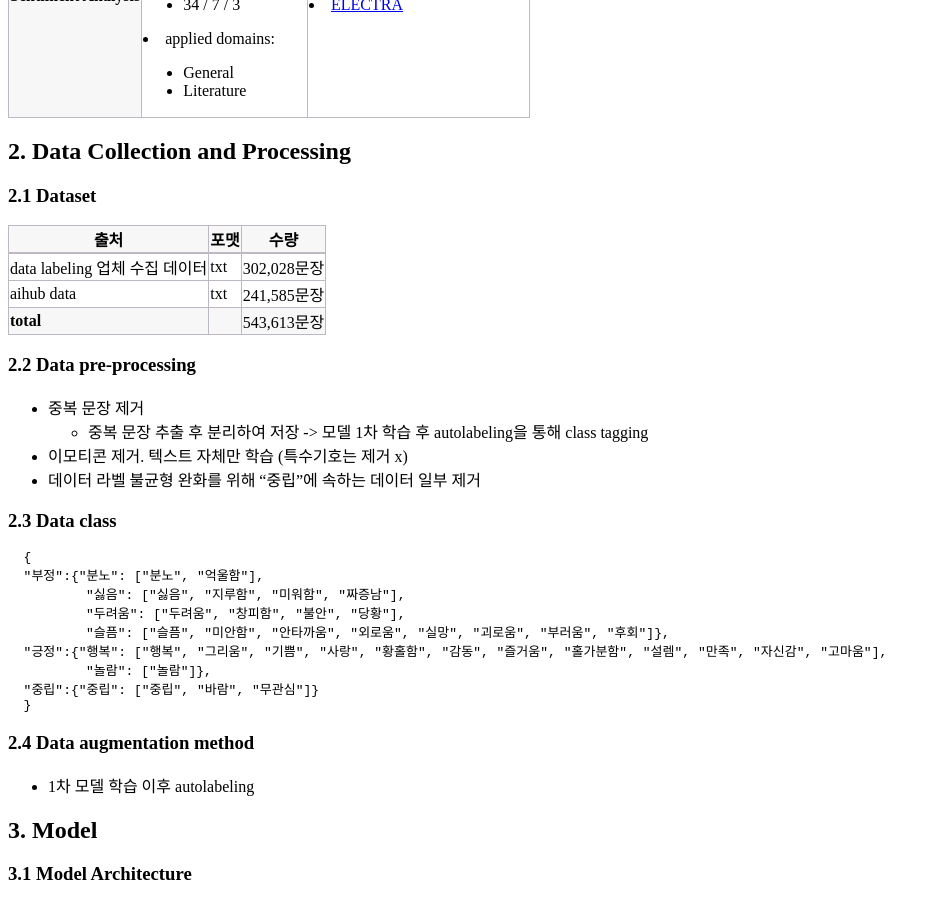
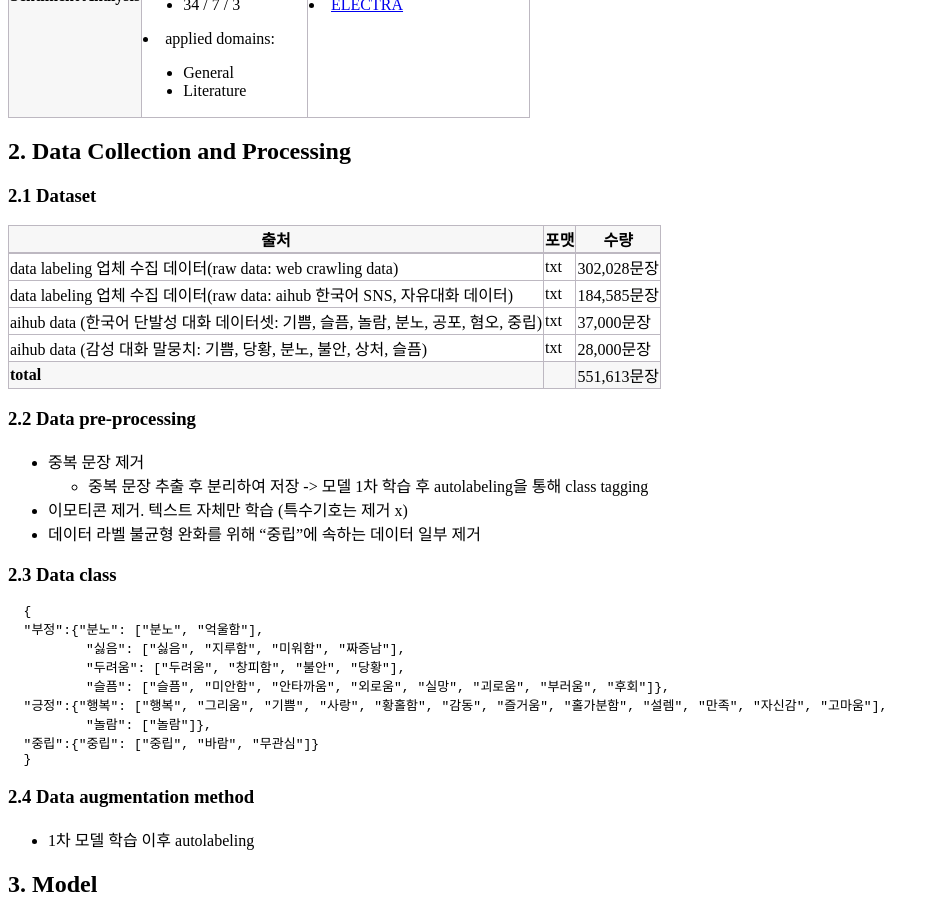
Before and after one commit to finddme/finddme.github.io, a Jekyll site: the page built from _posts/2022-09-24-SentimentAnalysis.md, in a window 1280 px wide and 900 px high, scrolled down 475 px. Shown: the whole window, without its empty margins (0-939 px from the left). Built offline with Jekyll 4.4.1, drawn with Linux system fonts in a browser that asks for light colours.

Commit message:
Update 2022-09-24-SentimentAnalysis.md

```diff
--- a/_posts/2022-09-24-SentimentAnalysis.md
+++ b/_posts/2022-09-24-SentimentAnalysis.md
@@ -94,9 +94,11 @@ tag: Development
    <body>
      <table style="border-collapse:collapse">
        <tr><th class="line4" bgcolor="#F8F7F9">출처</th><th class="line4" bgcolor="#F8F7F9">포맷</th><th class="line4" bgcolor="#F8F7F9">수량</th></tr>
-       <tr><td class="line">data labeling 업체 수집 데이터</td><td class="line">txt</td><td class="line">302,028문장</td></tr>
-       <tr><td class="line">aihub data</td><td class="line">txt</td><td class="line">241,585문장</td></tr>
-       <tr><td class="line3"><strong>total</strong></td><td class="line3"> </td><td class="line3">543,613문장</td></tr>
+       <tr><td class="line">data labeling 업체 수집 데이터(raw data: web crawling data)</td><td class="line">txt</td><td class="line">302,028문장</td></tr>
+       <tr><td class="line">data labeling 업체 수집 데이터(raw data: aihub 한국어 SNS, 자유대화 데이터)</td><td class="line">txt</td><td class="line">184,585문장</td></tr>
+       <tr><td class="line">aihub data (한국어 단발성 대화 데이터셋: 기쁨, 슬픔, 놀람, 분노, 공포, 혐오, 중립)</td><td class="line">txt</td><td class="line">37,000문장</td></tr>
+       <tr><td class="line">aihub data (감성 대화 말뭉치: 기쁨, 당황, 분노, 불안, 상처, 슬픔)</td><td class="line">txt</td><td class="line">28,000문장</td></tr>
+       <tr><td class="line3"><strong>total</strong></td><td class="line3"> </td><td class="line3">551,613문장</td></tr>
      </table>
  </body>
  </html>
```
